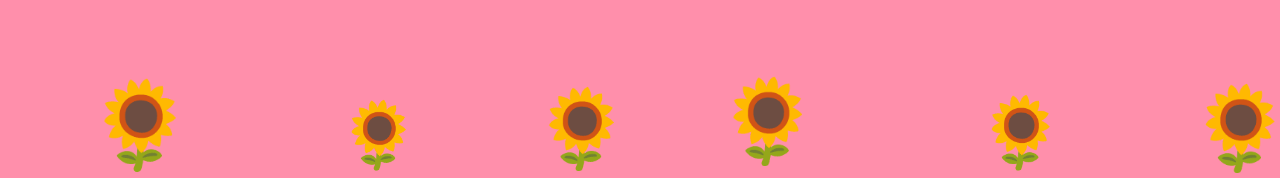
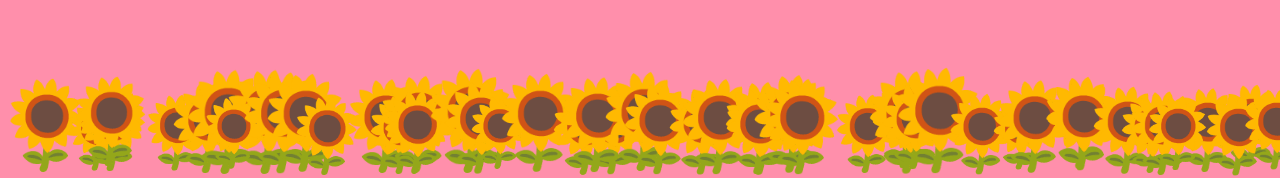
Before and after one commit to Ing-Mapache-coder/Ing-Mapache-coder.github.io, a plain HTML site: page index.html in a window 1280 px wide. Shown: the part 619-797 px from the top of the page. Drawn offline with Linux system fonts and the light colour scheme.

Commit message:
Mensaje para Isabella fix 2

```diff
--- a/index.html
+++ b/index.html
@@ -37,7 +37,7 @@
             z-index: 10;
             max-width: 900px;
             color: var(--text-color);
-            font-size:clamp(26px, 5vw, 48px);
+            font-size: clamp(26px, 5vw, 48px);
             line-height: 1.25;
             font-weight: 600;
             text-shadow: 0 2px 0 rgba(255, 255, 255, 0.15);
@@ -161,7 +161,14 @@
 
         (function () {
             const sunflowerContainer = document.getElementById('sunflowers');
-            const total = 6;
+            let total;
+            if (window.innerWidth < 600) {
+                total = 8;
+            } else if (window.innerWidth < 1000) {
+                total = 20;
+            } else {
+                total = 50;
+            }
             for (let i = 0; i < total; i++) {
                 const sf = document.createElement('div');
                 sf.className = 'sunflower';
```
